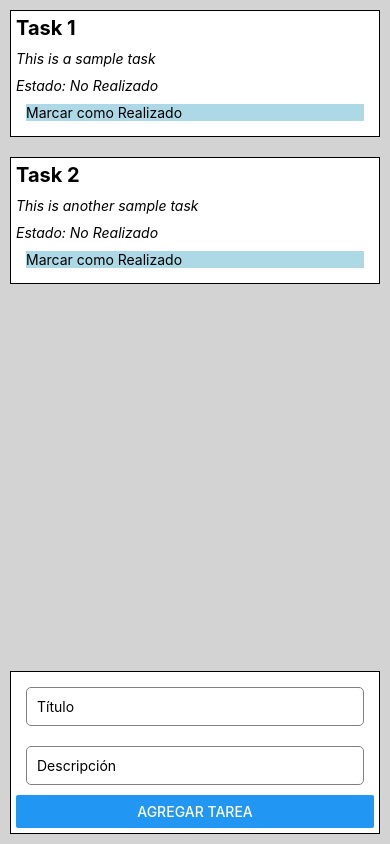
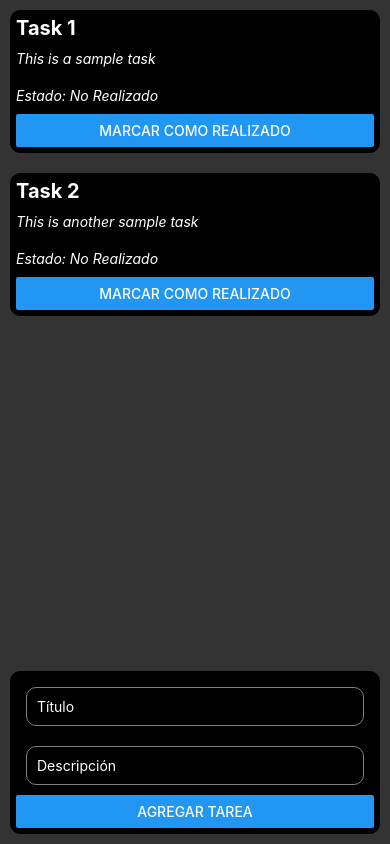
Before and after one commit to TK742/RNIC-TOMAS-TASCA, a React Native app: screen / in a window 390 px wide. Built offline with nearby package versions, Linux system fonts and the light colour scheme.

Commit message:
RNIC-W03: almost final, the background clear does not work

```diff
--- a/App.tsx
+++ b/App.tsx
@@ -1,5 +1,5 @@
-import React, { useState, useRef } from 'react';
-import { View, Text, FlatList, TextInput, Button, SafeAreaView, KeyboardAvoidingView, StyleSheet, ImageBackground } from 'react-native';
+import React, { useState, useRef, useEffect } from 'react';
+import { View, Text, FlatList, TextInput, Button, SafeAreaView, KeyboardAvoidingView, StyleSheet, AppState, Platform } from 'react-native';
 import Card from './src/components/Card';
 import mockedData from './src/constants/MockedData';
 
@@ -15,6 +15,19 @@ const MainScreen: React.FC = () => {
   const [title, setTitle] = useState('');
   const [description, setDescription] = useState('');
   const descriptionInputRef = useRef<TextInput>(null);
+  const [appState, setAppState] = useState<string>(AppState.currentState);
+
+
+  useEffect(() => {
+    const handleAppStateChange = (nextAppState: string) => {
+      if (appState.match(/inactive|background/) && nextAppState === 'active') {
+        setTasks(mockedData);
+      }
+      setAppState(nextAppState);
+    }
+    AppState.addEventListener('change', handleAppStateChange);
+    // return () => AppState.removeEventListener('change', handleAppStateChange);
+  }, []);
 
   const handleAddTask = () => {
     const newTask = {
@@ -65,6 +78,7 @@ const MainScreen: React.FC = () => {
             value={description}
             onChangeText={setDescription}
             placeholder="Descripción"
+            placeholderTextColor={Platform.OS === 'ios' ? 'black' : 'white'}
             returnKeyType="done"
             ref={descriptionInputRef}
             onSubmitEditing={() => { handleAddTask() }}
@@ -83,22 +97,24 @@ const MainScreen: React.FC = () => {
 const styles = StyleSheet.create({
   wrapper: {
     flex: 1,
-    backgroundColor: 'lightgray'
+    backgroundColor: Platform.OS === 'ios' ? 'lightgray' : '#333',
   },
 
   card: {
     padding: 5,
     margin: 10,
     borderWidth: 1,
-    backgroundColor: 'white'
+    backgroundColor: Platform.OS === 'ios' ? 'white' : 'black',
+    borderRadius: 10
   },
 
   input: {
     padding: 10,
     margin: 10,
+    color: 'white',
     borderWidth: 1,
     borderColor: 'gray',
-    borderRadius: 5
+    borderRadius: 10,
   }
 })
 
--- a/src/components/Card.tsx
+++ b/src/components/Card.tsx
@@ -1,5 +1,5 @@
 import React, { useState } from 'react';
-import { View, Text, Button, StyleSheet, TouchableOpacity } from 'react-native';
+import { View, Text, Button, StyleSheet, TouchableOpacity, Platform } from 'react-native';
 
 interface Props {
   title: string,
@@ -14,12 +14,9 @@ const Card: React.FC<Props> = ({ title, description, state, onPress }) => {
       <Text style={styles.title}>{title}</Text>
       <Text style={styles.description}>{description}</Text>
       <Text style={styles.description}>Estado: {state}</Text>
-      <TouchableOpacity
-        onPress={onPress}
-        style={styles.button}>
-        <Text>{state === "No Realizado" ? "Marcar como Realizado" : "Marcar como No Realizado"}</Text>
-      </TouchableOpacity>
-
+      <Button
+        title={state === "No Realizado" ? "Marcar como Realizado" : "Marcar como No Realizado"}
+        onPress={onPress}/>
     </View>
   );
 };
@@ -29,22 +26,21 @@ const styles = StyleSheet.create({
     padding: 5,
     margin: 10,
     borderWidth: 1,
-    backgroundColor: 'white'
+    backgroundColor: Platform.OS === 'ios' ? 'white' : 'black',
+    borderRadius: 10
   },
 
   title: {
+    fontSize: 20,
     fontWeight: '700',
-    fontSize: 20
+    color: Platform.OS === 'ios' ? 'black' : 'white'
   },
 
   description: {
     marginTop: 10,
-    fontStyle: 'italic'
-  },
-
-  button: {
-    margin: 10,
-    backgroundColor: 'lightblue'
+    marginBottom: 10,
+    fontStyle: 'italic',
+    color: Platform.OS === 'ios' ? 'black' : 'white'
   }
 })
 
```
